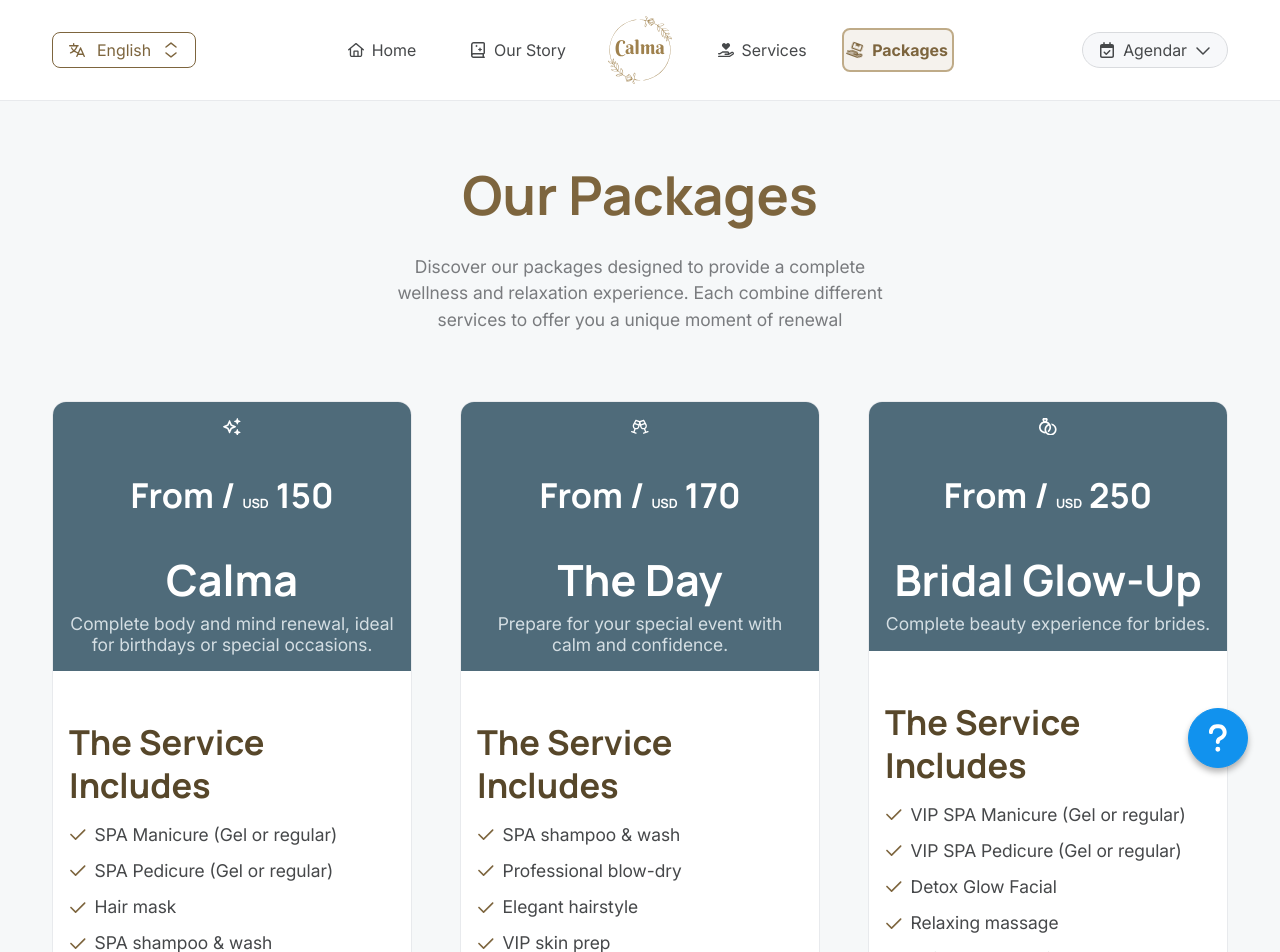
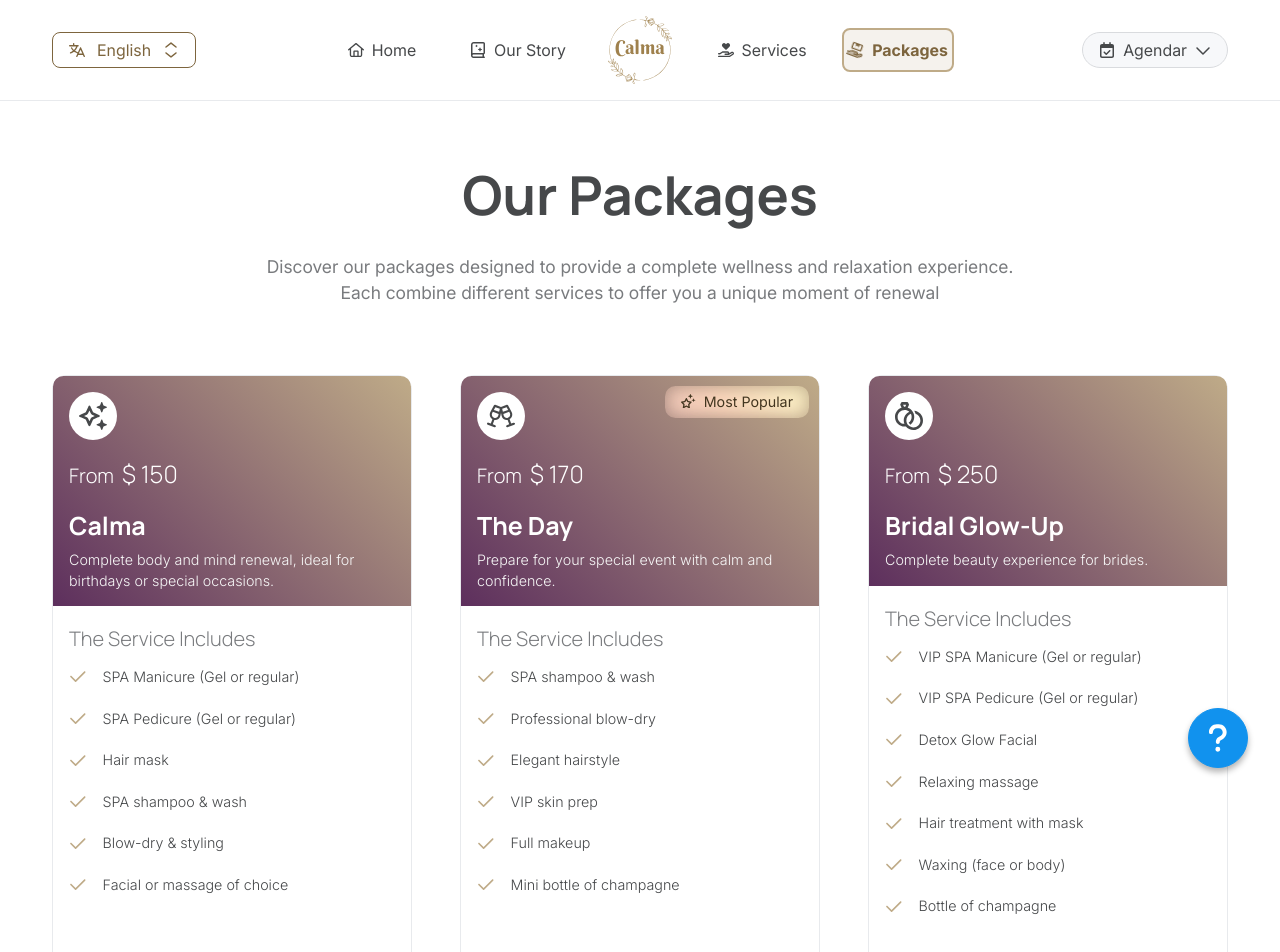
Before and after one commit to darrelmasis/Calma, a React (Vite) app in the folder client/: page /packages in a window 1280 px wide. Shown: the top 952 px of the page. Built offline with nearby package versions, Linux system fonts and the light colour scheme.

Commit message:
feat: mejorar diseño de componentes y agregar soporte para paquetes destacados

```diff
--- a/client/src/components/commons/Accordion.jsx
+++ b/client/src/components/commons/Accordion.jsx
@@ -1,4 +1,3 @@
-import React, { useState, Children, cloneElement, isValidElement } from 'react';
 import { motion, AnimatePresence } from 'framer-motion';
 import { Icon } from '../commons/Icons';
 
@@ -23,11 +22,11 @@ export const Accordion = ({
       tabIndex={0}
       aria-expanded={estaActivo}
       onKeyDown={(e) => e.key === 'Enter' && manejarAlternar()}
-      className={`border rounded p-4 bg-container faq-item mb-3 ${estaActivo ? 'active' : ''} ${className}`}
+      className={`border rounded py-3 px-5 bg-container faq-item mb-3 ${estaActivo ? 'active' : ''} ${className}`}
       onClick={manejarAlternar}
     >
       <div className="d-flex justify-content-space-between align-items-center">
-        <h3 className="m-0 text-primary">{title}</h3>
+        <p className="m-0">{title}</p>
         <motion.div animate={{ rotate: estaActivo ? 180 : 0 }}>
           <Icon name="chevron-down" className="text-primary" />
         </motion.div>
@@ -43,7 +42,7 @@ export const Accordion = ({
             transition={{ duration: 0.3, ease: 'easeInOut' }}
             className="overflow-hidden"
           >
-            <div className="mt-4 text-muted text-base">{children}</div>
+            <div className="mt-4">{children}</div>
           </motion.div>
         )}
       </AnimatePresence>
--- a/client/src/components/commons/PackageCard.jsx
+++ b/client/src/components/commons/PackageCard.jsx
@@ -1,26 +1,34 @@
-import { Icon } from '../commons/Icons';
+import { Icon } from '../commons/Icons'
 import { useLang } from '../../i18n/LanguageContext'
 
-const PackageCard = ({ icono, nombre, precio, descripcion, servicios }) => {
+const PackageCard = ({ icono, nombre, precio, descripcion, servicios, isFeatured, featuredText }) => {
   const { t } = useLang()
-  const currencySymbol = <span className='text-white small'>USD</span>;
+  const currencySymbol = <span className='text-white fs-lead'>$</span>;
 
   return (
-    <div className="grid-col-12 grid-col-md-4 package-card d-flex align-items-center justify-content-center">
-      <div className="border rounded bg-container w-100 overflow-hidden">
-        <div className="package-header p-3 bg-light-600 text-center">
-          <Icon name={icono} className="text-white fs-4" />
-          <h3 className="text-white">{ t('packages.section_1.from_price_text') } / {currencySymbol } {precio}</h3>
-          <h2 className="text-white">{nombre}</h2>
-          <span className="text-light-200 package-description ">{descripcion}</span>
+    <div className="package-card">
+      <div className="rounded bg-container w-100">
+        <div className="package-card-header p-3 rounded-top-sm position-relative">
+          <Icon name={icono} className=" package-icon bg-white" size='lg' />
+          <h2 className="text-white fs-lead"><span className='fs-h5 fw-light me-2'>{t('packages.section_1.from_price_text')}</span>{currencySymbol} {precio}</h2>
+          <h2 className="text-white fs-h4">{nombre}</h2>
+          <span className="text-neutral-50 fw-light package-description fs-medium">{descripcion}</span>
+          {
+            isFeatured && (
+              <div className='most-popular-tag fs-medium rounded-all-sm text-primary-800 py-2 px-3 d-inline position-absolute top-0 right-0 gap-0-5 d-flex'>
+                <Icon name="stars" />
+                <span>{featuredText}</span>
+              </div>
+            )
+          }
         </div>
-        <div className="p-3">
-          <h3 className='text-primary-700'>{ t('packages.section_1.include_text')}</h3>
-          <ul className="list-unstyled">
+        <div className="px-3 pb-3">
+          <h3 className='text-muted fw-light fs-h5'>{t('packages.section_1.include_text')}</h3>
+          <ul className="list-unstyled d-flex flex-direction-column gap-0-5">
             {servicios.map((servicio, i) => (
-              <li className="mb-2" key={i}>
-                <Icon name="check" className="text-primary me-2" />
-                {servicio}
+              <li className="mb-2 gap-1 fs-lead" key={i}>
+                <Icon name="check" className="text-primary-300" />
+                <span className='fs-medium'>{servicio}</span>
               </li>
             ))}
           </ul>
--- a/client/src/i18n/dictionary.jsx
+++ b/client/src/i18n/dictionary.jsx
@@ -117,7 +117,7 @@ export const dictionary = {
       pageTitle: 'Nuestros Paquetes',
       section_1: {
         title: 'Nuestros Paquetes',
-        description: 'Descubre nuestros paquetes diseñados para ofrecerte una experiencia completa de bienestar y relajación. Cada paquete combina diferentes servicios para brindarte un momento único de renovación',
+        description: 'Descubre nuestros paquetes diseñados para ofrecer una experiencia de bienestar y relajación. Cada uno combina servicios para brindarte un momento único de renovación.',
         include_text: 'El Paquete Incluye',
         group_optionaly_text: 'Todos nuestros paquetes tienen opciones de grupo',
         from_price_text: 'Desde',
@@ -127,6 +127,8 @@ export const dictionary = {
             icono: "sparkles",
             nombre_original: "Calma",
             precio: "150",
+            featured: false,
+            featured_text: "",
             descripcion_corta: "Renovación integral cuerpo y mente, ideal para cumpleaños o cualquier ocasión especial",
             servicios_incluidos: [
               "Manicure SPA (Gel o regular)",
@@ -141,6 +143,8 @@ export const dictionary = {
             icono: "champagne-glasses",
             nombre_original: "The Day",
             precio: "170",
+            featured: true,
+            featured_text: "Más Popular",
             descripcion_corta: "Prepárate para tu evento especial con Calma",
             servicios_incluidos: [
               "Lavado línea SPA",
@@ -155,6 +159,8 @@ export const dictionary = {
             icono: "rings-wedding",
             nombre_original: "Bridal Glow-Up",
             precio: "250",
+            featured: false,
+            featured_text: "",
             descripcion_corta: "Experiencia de belleza completa para novias",
             servicios_incluidos: [
               "Manicure VIP SPA (Gel o regular)",
@@ -506,6 +512,8 @@ export const dictionary = {
             icono: "sparkles",
             nombre_original: "Calma",
             precio: "150",
+            featured: false,
+            featured_text: "",
             descripcion_corta: "Complete body and mind renewal, ideal for birthdays or special occasions.",
             servicios_incluidos: [
               "SPA Manicure (Gel or regular)",
@@ -520,6 +528,8 @@ export const dictionary = {
             icono: "champagne-glasses",
             nombre_original: "The Day",
             precio: "170",
+            featured: true,
+            featured_text: "Most Popular",
             descripcion_corta: "Prepare for your special event with calm and confidence.",
             servicios_incluidos: [
               "SPA shampoo & wash",
@@ -534,6 +544,8 @@ export const dictionary = {
             icono: "rings-wedding",
             nombre_original: "Bridal Glow-Up",
             precio: "250",
+            featured: false,
+            featured_text: "",
             descripcion_corta: "Complete beauty experience for brides.",
             servicios_incluidos: [
               "VIP SPA Manicure (Gel or regular)",
--- a/client/src/pages/screens/Packages.jsx
+++ b/client/src/pages/screens/Packages.jsx
@@ -19,14 +19,14 @@ const Packages = () => {
 
       <Header />
 
-      <section className="py-4 body-bg">
+      <section className="py-4 bg-neutral-0">
         <div className="container">
           <div className="grid">
             <div className="grid-row mb-6">
               <div className="grid-col-12 d-flex flex-direction-column align-items-center justify-content-center">
-                <Fade><h1 className="fs-4 text-primary text-center">{t('packages.section_1.title')}</h1></Fade>
+                <Fade><h1 className="fs-4 text-center">{t('packages.section_1.title')}</h1></Fade>
                 <Fade>
-                  <p className='text-center text-muted mw-500'>
+                  <p className='text-center text-muted max-wx-750'>
                     {t('packages.section_1.description')}
                   </p>
                 </Fade>
@@ -34,7 +34,7 @@ const Packages = () => {
             </div>
             <div className="package-card-group grid-row gap-lg-3">
               {packages.map((pkg, index) => (
-                <div className="grid-col-12 grid-col-md-4" key={index}>
+                <div className="package-card-wrapper grid-col-12 grid-col-md-4 rounded-all-md border" key={index}>
                   <Fade>
                     <PackageCard
                       icono={pkg.icono}
@@ -42,13 +42,15 @@ const Packages = () => {
                       precio={pkg.precio}
                       descripcion={pkg.descripcion_corta}
                       servicios={pkg.servicios_incluidos}
+                      isFeatured={pkg.featured}
+                      featuredText={pkg.featured_text}
                     />
                   </Fade>
                 </div>
               ))}
             </div>
           </div>
-          <p className='text-muted text-center'>{t('packages.section_1.group_optionaly_text')}</p>
+          <p className='text-muted text-center fs-medium mt-5'>{`* ${t('packages.section_1.group_optionaly_text')}`}</p>
         </div>
       </section>
 
@@ -71,7 +73,7 @@ const Packages = () => {
                   {faqs.map((faq, i) => (
                     <Fade key={i}>
                       <Accordion title={faq.question}>
-                        <p className="text-muted text-base">
+                        <p className="mb-0 text-muted ">
                           {faq.answer}
                         </p>
                       </Accordion>
--- a/client/src/styles/pages/_packages.scss
+++ b/client/src/styles/pages/_packages.scss
@@ -1,48 +1,67 @@
 @use '../mixins/mediaqueries' as mq;
+@use '../config/colors_map' as c;
+@use '../config/colors' as pallette;
+@use '../functions/colors' as fn;
 
-.package-card-group {
+.package-card-wrapper {
+  transition: 0.3s ease-in-out;
 
-  .package-header, .package-description {
-    transition: .3s ease-in-out;
-  }
-  .package-card {
-    transition:  0.3s ease-in-out;
   @include mq.screen('min', 'lg') {
-
     &:hover {
-        transform: scale(1.05);
-        transition: transform 0.3s ease-in-out;
+      box-shadow: 0 0 12px rgba(0, 0, 0, 0.05);
+      transform: scale(1.02);
       cursor: pointer;
     }
-      &:hover .package-header{
+    &:hover .package-header {
       background-color: var(--primary);
     }
-      &:hover .package-description{
+    &:hover .package-description {
       color: var(--primary-100);
     }
   }
 }
 
+.package-card-group {
   @include mq.screen('min', 'lg') {
-    &:has(.package-card:hover) .package-card:not(:hover) {
-    opacity: 0.8;
-    transition: opacity,transform 0.3s ease-in-out;
-    transform: scale(0.95);
-
+    &:has(.package-card-wrapper:hover) .package-card-wrapper:not(:hover) {
+      opacity: 0.85;
+      transform: scale(0.98);
     }
   }
 }
 
+.package-icon {
+  width: 48px;
+  height: 48px;
+  padding: 10px;
+  // background-color: rgba(255, 255, 255, 0.2);
+  border-radius: 50%;
+  display: flex;
+  align-items: center;
+  justify-content: center;
+  margin-bottom: 10px;
+}
+
+.most-popular-tag {
+  top: 10px;
+  right: 10px;
+  // background-color: rgba( #ffffff, 0.5);
+  backdrop-filter: blur(10px) brightness(150%);
+}
+
+.package-card-header {
+  background: linear-gradient(45deg, fn.getColor(pallette.$purples, '700'), fn.getColor(pallette.$golds, '300'));
+}
 
 .faq-item {
   cursor: pointer;
-  transition: .3s ease-in-out;
+  transition: 0.3s ease-in-out;
   &:hover {
-    background-color: var(--neutral-100);
+    background-color: var(--neutral-50);
   }
 
   &.active {
-    background-color: var(--neutral-100);
+    background-color: var(--neutral-50);
   }
   .faq-card {
     transition: all 0.3s ease;
```
Lines whose indentation alone changed are shown as unchanged.
